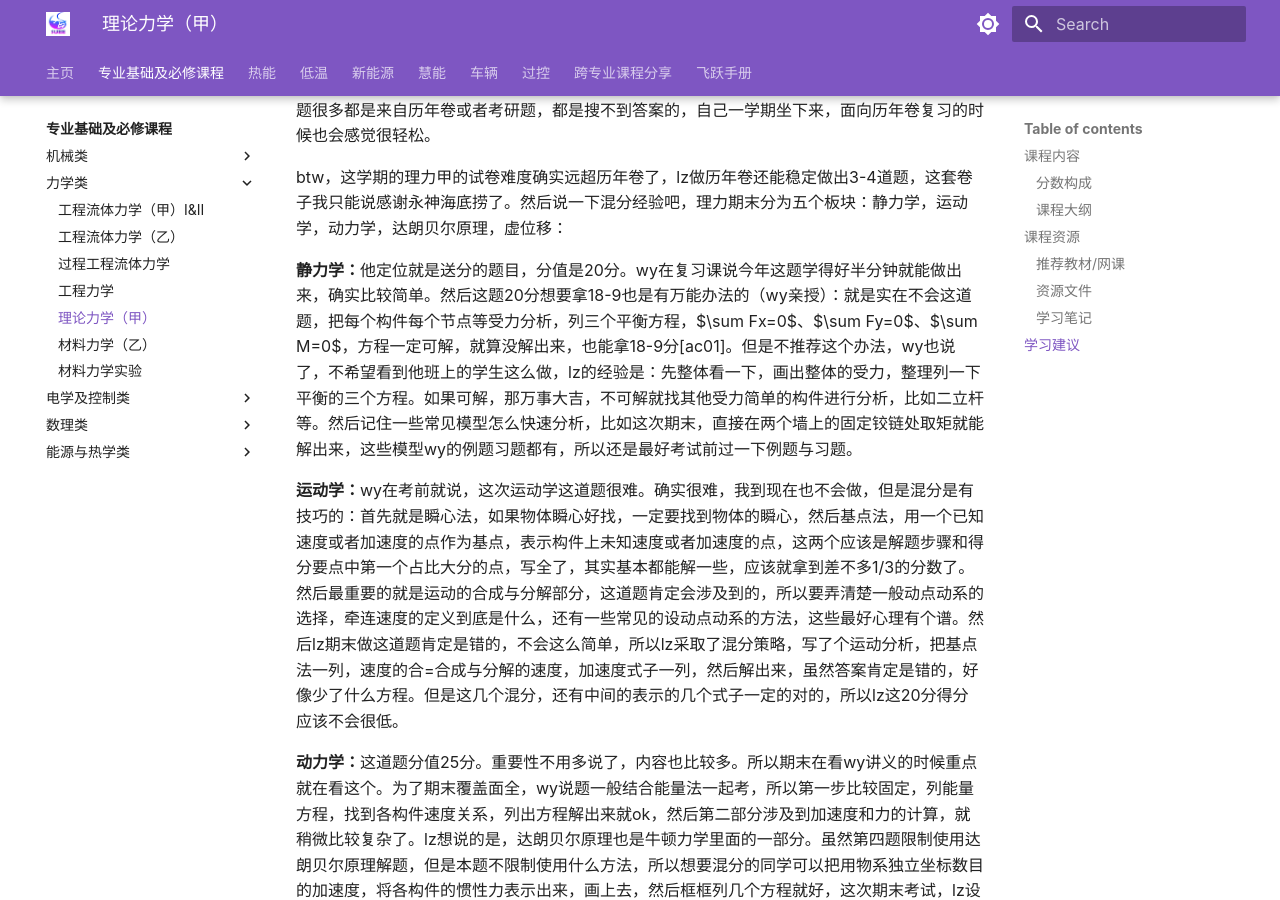
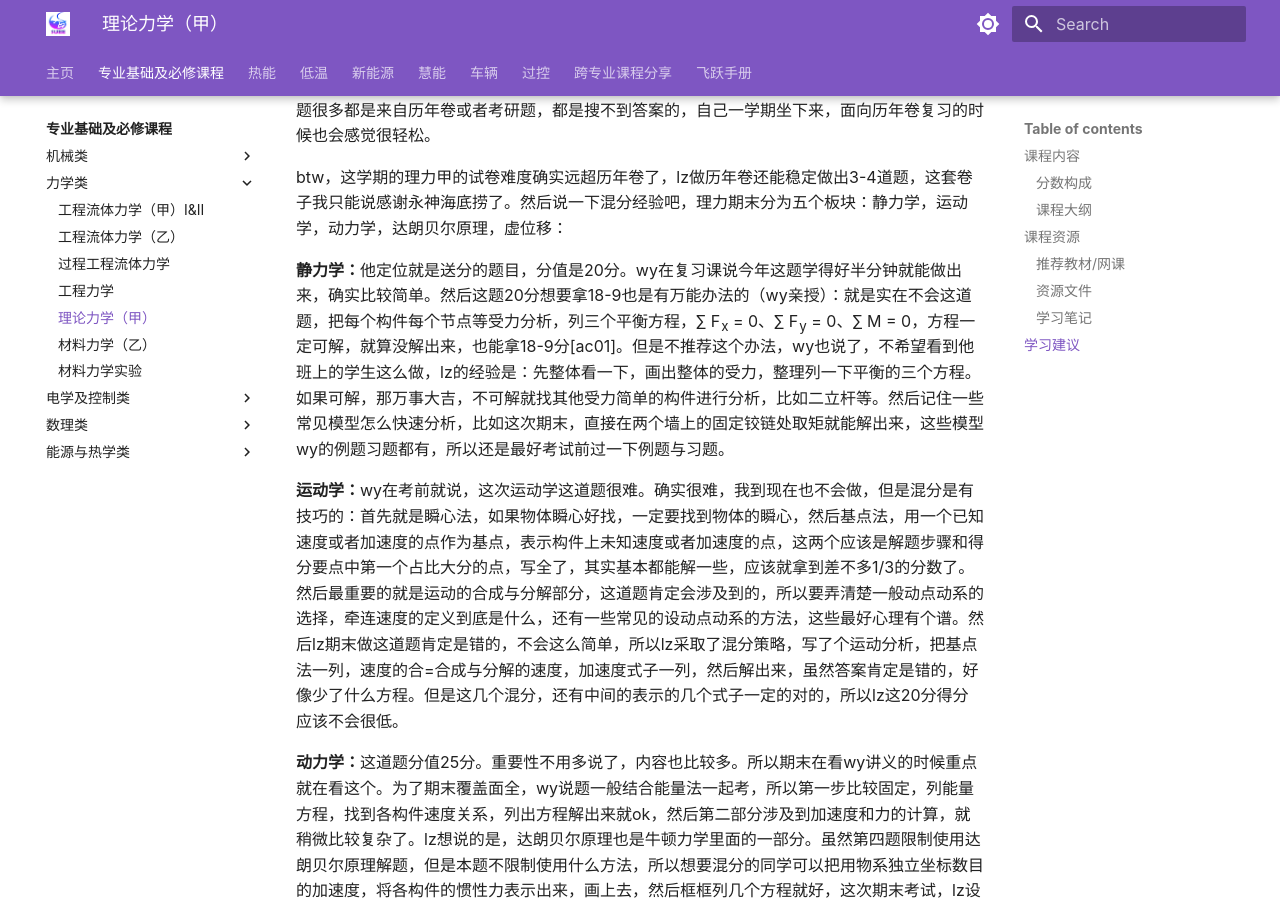
Before and after one commit to ZJUSUEE/ZJUSUEE.github.io, an MkDocs documentation site: the page built from docs/courses/public/fundamental/理论力学（甲）.md, in a window 1280 px wide and 900 px high, scrolled down 1165 px. Built offline with MkDocs 1.6.1 and Material for MkDocs 9.7.7, drawn with Linux system fonts in a browser that asks for light colours.

Commit message:
修正理论力学平衡公式显示
修正三个平衡式中的求和符号及下标。

```diff
--- a/docs/courses/public/fundamental/理论力学（甲）.md
+++ b/docs/courses/public/fundamental/理论力学（甲）.md
@@ -49,7 +49,7 @@ tags:
 
     btw，这学期的理力甲的试卷难度确实远超历年卷了，lz做历年卷还能稳定做出3-4道题，这套卷子我只能说感谢永神海底捞了。然后说一下混分经验吧，理力期末分为五个板块：静力学，运动学，动力学，达朗贝尔原理，虚位移：
 
-    **静力学：**他定位就是送分的题目，分值是20分。wy在复习课说今年这题学得好半分钟就能做出来，确实比较简单。然后这题20分想要拿18-9也是有万能办法的（wy亲授）：就是实在不会这道题，把每个构件每个节点等受力分析，列三个平衡方程，$\sum Fx=0$、$\sum Fy=0$、$\sum M=0$，方程一定可解，就算没解出来，也能拿18-9分[ac01]。但是不推荐这个办法，wy也说了，不希望看到他班上的学生这么做，lz的经验是：先整体看一下，画出整体的受力，整理列一下平衡的三个方程。如果可解，那万事大吉，不可解就找其他受力简单的构件进行分析，比如二立杆等。然后记住一些常见模型怎么快速分析，比如这次期末，直接在两个墙上的固定铰链处取矩就能解出来，这些模型wy的例题习题都有，所以还是最好考试前过一下例题与习题。
+    **静力学：**他定位就是送分的题目，分值是20分。wy在复习课说今年这题学得好半分钟就能做出来，确实比较简单。然后这题20分想要拿18-9也是有万能办法的（wy亲授）：就是实在不会这道题，把每个构件每个节点等受力分析，列三个平衡方程，∑ F<sub>x</sub> = 0、∑ F<sub>y</sub> = 0、∑ M = 0，方程一定可解，就算没解出来，也能拿18-9分[ac01]。但是不推荐这个办法，wy也说了，不希望看到他班上的学生这么做，lz的经验是：先整体看一下，画出整体的受力，整理列一下平衡的三个方程。如果可解，那万事大吉，不可解就找其他受力简单的构件进行分析，比如二立杆等。然后记住一些常见模型怎么快速分析，比如这次期末，直接在两个墙上的固定铰链处取矩就能解出来，这些模型wy的例题习题都有，所以还是最好考试前过一下例题与习题。
 
     **运动学：**wy在考前就说，这次运动学这道题很难。确实很难，我到现在也不会做，但是混分是有技巧的：首先就是瞬心法，如果物体瞬心好找，一定要找到物体的瞬心，然后基点法，用一个已知速度或者加速度的点作为基点，表示构件上未知速度或者加速度的点，这两个应该是解题步骤和得分要点中第一个占比大分的点，写全了，其实基本都能解一些，应该就拿到差不多1/3的分数了。然后最重要的就是运动的合成与分解部分，这道题肯定会涉及到的，所以要弄清楚一般动点动系的选择，牵连速度的定义到底是什么，还有一些常见的设动点动系的方法，这些最好心理有个谱。然后lz期末做这道题肯定是错的，不会这么简单，所以lz采取了混分策略，写了个运动分析，把基点法一列，速度的合=合成与分解的速度，加速度式子一列，然后解出来，虽然答案肯定是错的，好像少了什么方程。但是这几个混分，还有中间的表示的几个式子一定的对的，所以lz这20分得分应该不会很低。
 
```
